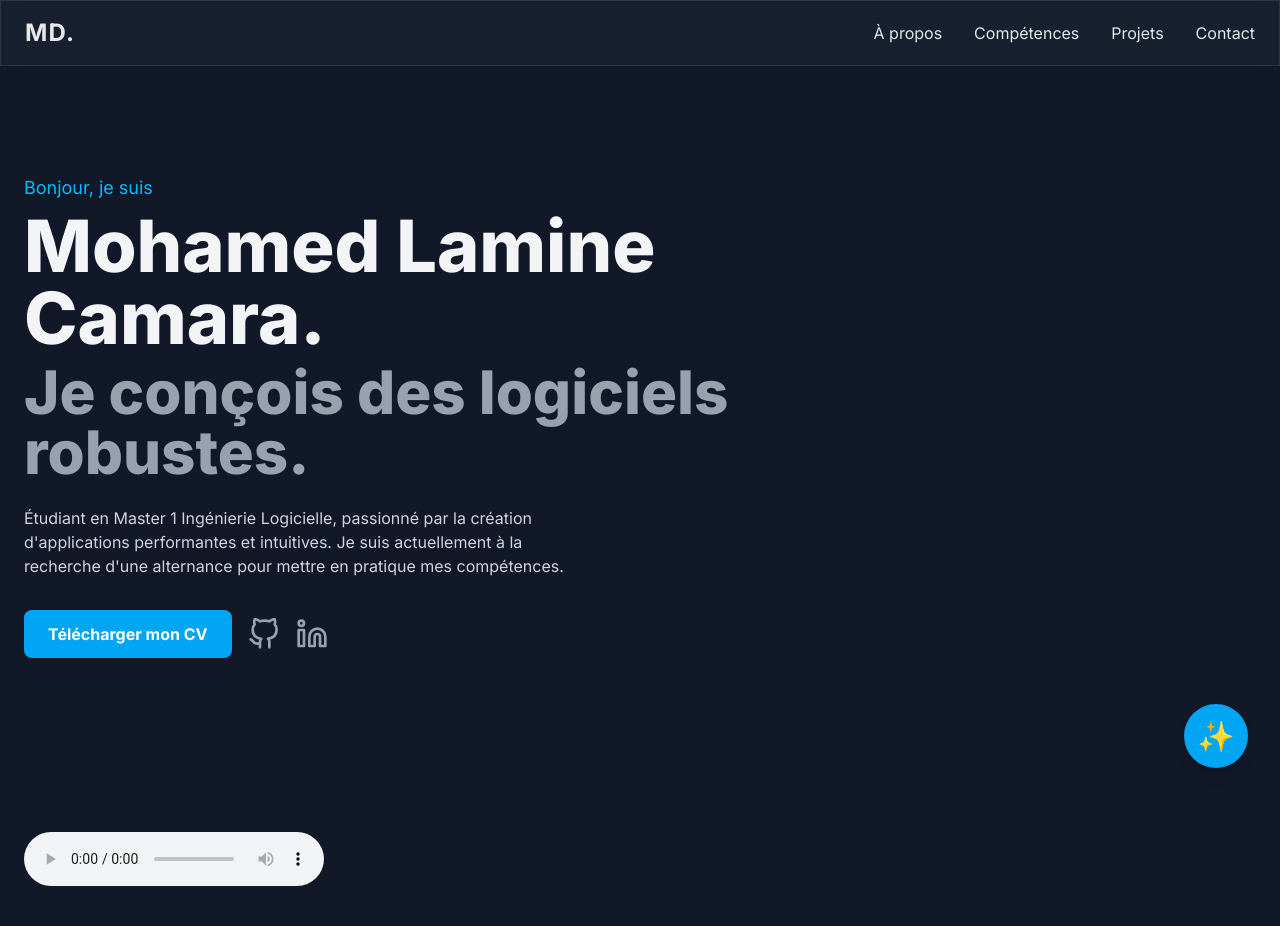
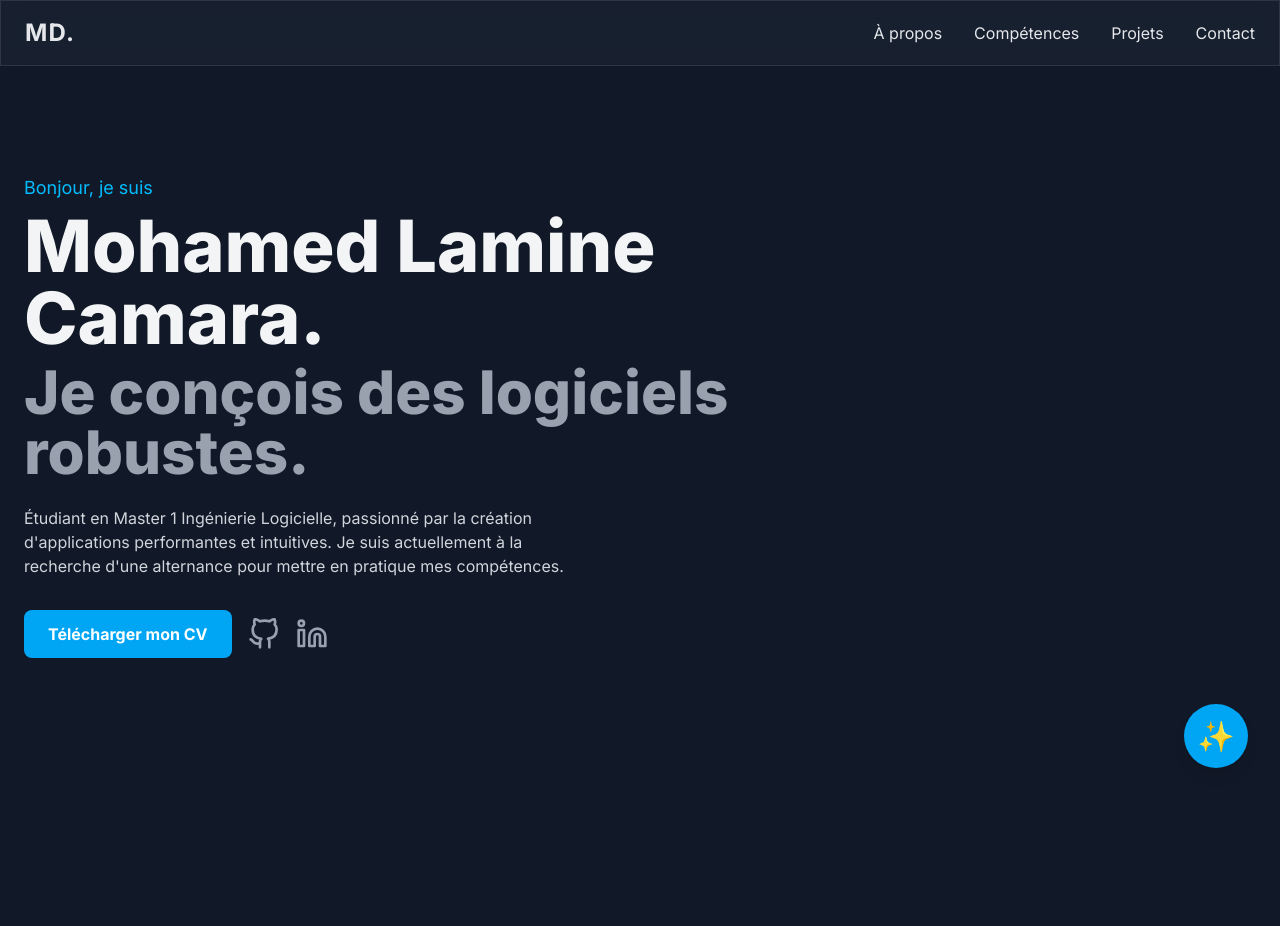
Before and after one commit to mohcamara/my-portfolio, a React (Vite) app: page / in a window 1280 px wide. Shown: the top 926 px of the page. Built offline with nearby package versions, Linux system fonts and the light colour scheme.

Commit message:
Latest update

```diff
--- a/src/components/About.jsx
+++ b/src/components/About.jsx
@@ -3,7 +3,6 @@ import React from 'react'
 const About = () => {
   return (
     <div className='container mx-auto px-6 pt-24'>
-        <audio controls src="https://storage.googleapis.com/access-dev-f9540843-2c83-43f1-94f8-636c6418b76b/a5676774-7096-48c0-9994-6b5832168953.mp3"></audio>
 		<section id="about" className="py-24">
             <h2 className="text-3xl font-bold mb-2 accent-color"><span className="text-gray-400 font-mono text-2xl">01.</span> À propos de moi</h2>
             <div className="w-24 h-1 bg-sky-500 mb-8"></div>
```
